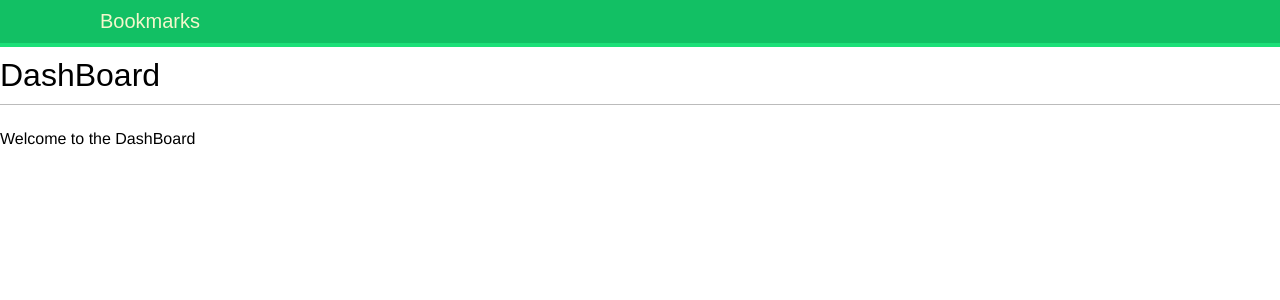
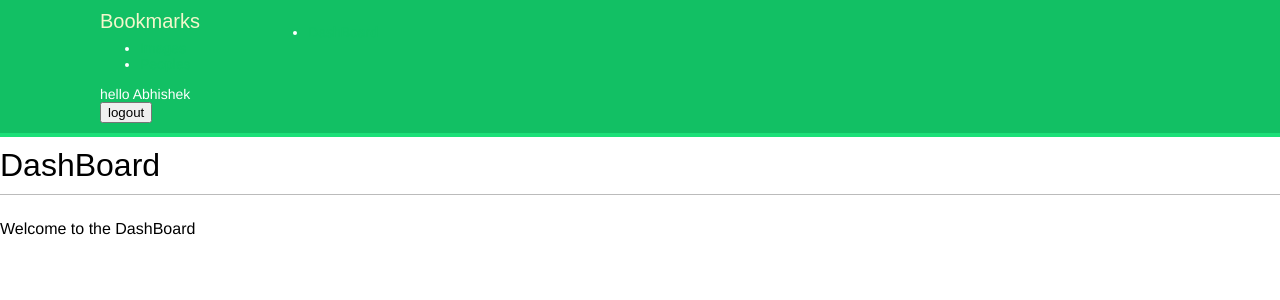
Before and after one commit to ABHISHEKGHARAMI/social_website_new, a Django app: page /account/ in a window 1280 px wide. Shown: the top 300 px of the page. Run offline with Django 5.2, Linux system fonts and the light colour scheme; a user stored in the database is signed in; some web fonts are replaced.

Commit message:
Added the template for the user auth.

```diff
--- a/bookmarks/account/templates/base.html
+++ b/bookmarks/account/templates/base.html
@@ -16,6 +16,30 @@
 <body>
     <div id="header">
        <span class="logo">Bookmarks</span>
+       {% if request.user.is_authenticated %}
+          <ul class="menu">
+            <li {% if section == 'dashboard' %}class="selected"{% endif %}>
+                <a href="{% url 'login' %}">DashBoard</a>
+            </li>
+            <li {% if section == 'images' %}class="selected"{% endif %}>
+                <a href="#">Images</a>
+            </li>
+            <li {% if section == 'peoples' %}class="selected"{% endif %}>
+                <a href="#">Peoples</a>
+            </li>
+          </ul>
+       {% endif %}
+       <span class="user">
+         {% if request.user.is_authenticated %}
+           hello {{ request.user.first_name|default:request.user.username }}
+           <form action="{% url 'logout' %}" method='post'>
+            <input type="submit" value="logout">
+            {% csrf_token %}
+           </form>
+          {% else %}
+           <a href="{% url 'login' %}">Login</a>
+         {% endif %}
+       </span>
     </div>
     <div id="content">
       {% block content %}
```
Also changed, not shown: bookmarks/db.sqlite3.
